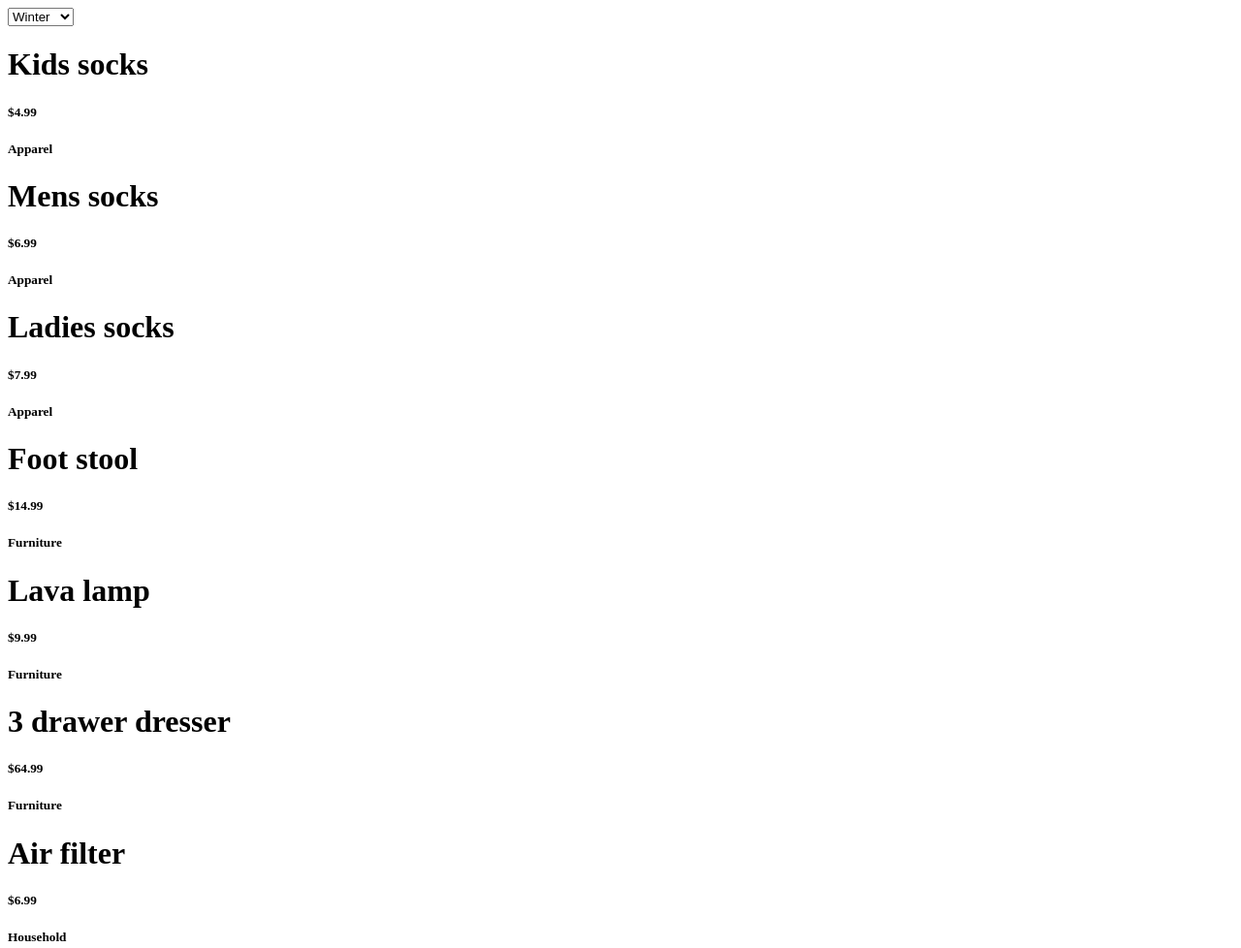
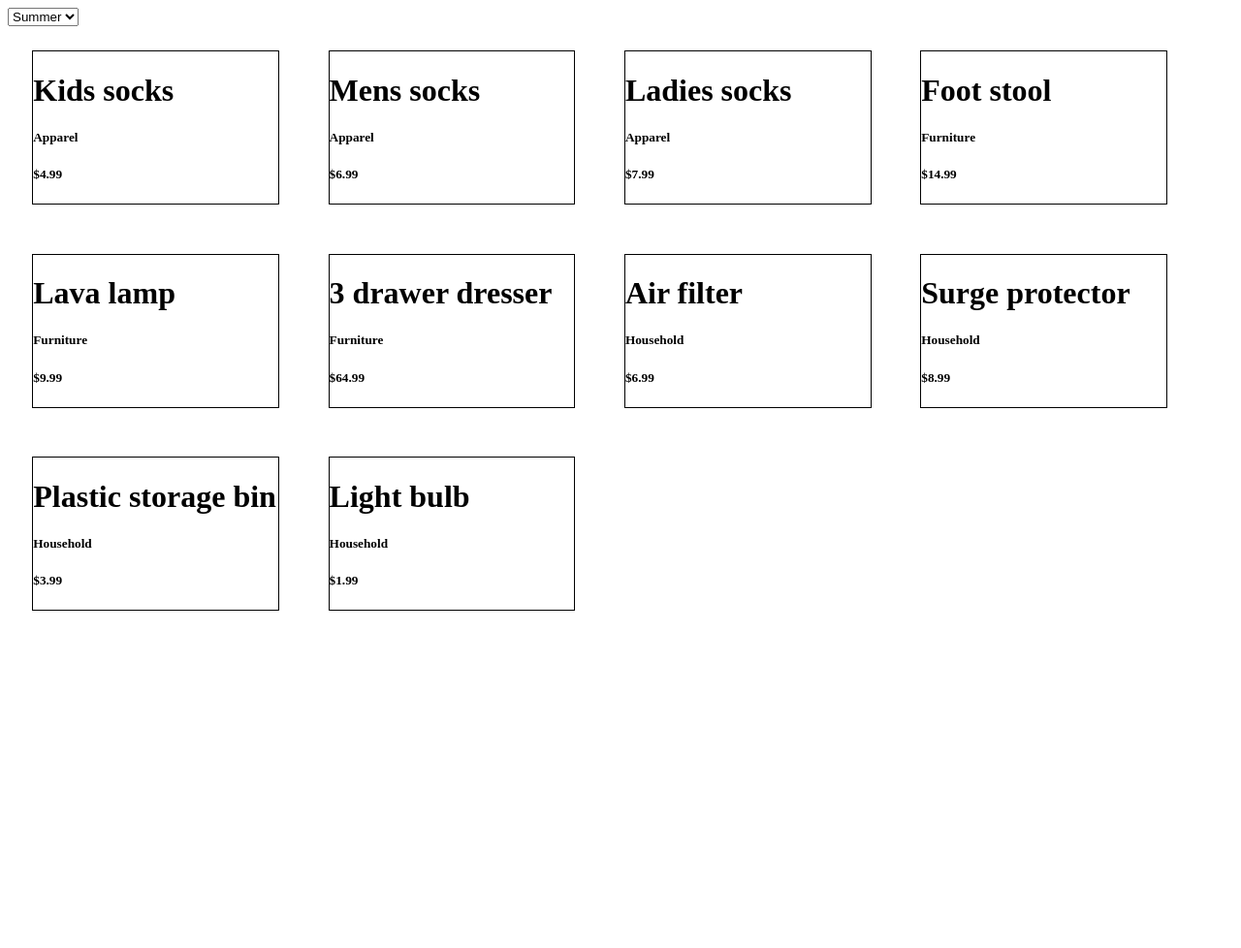
Before and after one commit to kdylanthomas/exercises, a plain HTML site: page spa/seasonal-sales/index.html in a window 1280 px wide. Shown: the top 978 px of the page at 97% size. After the commit the page ends 800 px from the top, so only its background shows below. Drawn offline with Linux system fonts and the light colour scheme.

Commit message:
event listeners working, added minimal styling

```diff
--- a/spa/seasonal-sales/index.html
+++ b/spa/seasonal-sales/index.html
@@ -3,9 +3,11 @@
 <head>
 	<meta charset="UTF-8">
 	<title>Seasonal Sales</title>
+	<link rel="stylesheet" href="styles.css">
 </head>
 <body>
 	<select name="season-discounts" id="season-discounts">
+		<option value="Summer">Summer</option>
 		<option value="Winter">Winter</option>
 		<option value="Autumn">Autumn</option>
 		<option value="Spring">Spring</option>
--- a/spa/seasonal-sales/seasonal-sales.js
+++ b/spa/seasonal-sales/seasonal-sales.js
@@ -1,4 +1,3 @@
-
 // Your job is to build a web page that lists all of the products,
 // the name of the department it's in, and the price. Additionally, put a
 // <select> element at the top of the page that contains all possible values
@@ -51,13 +50,26 @@ function categoriesLoaded () {
 			console.log(combinedData);
 			outputToDOM();
 
+			// !!!!!!!!!!!
+			// event listener is here for now, since it also calls outputToDOM (move to global scope later)
+			// selecting a new season recreates the HTML on the page, but with discounted prices inserted
+			discountSelects.addEventListener("change", function() {
+				event.preventDefault();
+				outputToDOM();
+			});
+
 			function outputToDOM () {
+				// set innerHTML empty to begin with so cards don't repeat themselves on a change
+				container.innerHTML = "";
 				// this refers to the products object
 				var productsRef = combinedData[0].products;
 				// this refers to the categories object
 				var categoryRef = combinedData[1].categories;
-				console.log(categoryRef);
-				console.log(productsRef);
+				// console.log(categoryRef);
+				// console.log(productsRef);
+				// discountReference refers to the option value for the season the user selects
+				var discountReference = discountSelects.value;
+				console.log("DISCOUNT REFERENCE", discountReference);
 				// loop through each product and pull ID, name, price, and category number
 				for (var i = 0; i < productsRef.length; i++) {
 					var currentProduct = productsRef[i];
@@ -65,14 +77,16 @@ function categoriesLoaded () {
 					var prodName = currentProduct.name;
 					var prodPrice = currentProduct.price;
 					var prodCat = currentProduct.category_id;
+					// output is empty; eventually will hold all HTML to be added to page
 					var output = "";
+					console.log("prodName", prodName);
+					console.log("prodPrice", prodPrice);
 					// start adding HTML to an output variable
-					output += `<div class="card"><h1>${prodName}</h1><h5>$${prodPrice}</h5>`;
+					output += `<div class="card"><h1>${prodName}</h1>`;
 					console.log(prodId, prodName, prodPrice, prodCat);
 					// loop through each category
 					for (var j = 0; j < categoryRef.length; j++) {
 						var currentCategory = categoryRef[j];
-						console.log("current category name:", currentCategory.name);
 						var currentCategoryID = currentCategory.id;
 						console.log("current category ID:", currentCategoryID);
 						console.log("prod ID:", prodCat);
@@ -81,45 +95,36 @@ function categoriesLoaded () {
 							// set prodCat equal to the NAME, not the ID, of the category and print to DOM
 							prodCat = currentCategory.name;
 							console.log("this is the right product category!", prodCat);
-							output += `<h5>${prodCat}</h5></div>`;
-							container.innerHTML += output;
-						}
-					}
-				}
-				// !!!!!!!!!!
-				// STEP FIVE: add an event listener to the select dropdown to apply discounts
+							// add the product category NAME to the card
+							output += `<h5>${prodCat}</h5>`;
+							// grab the season for a discount from the categories object
+							prodDiscount = currentCategory.season_discount;
+							console.log("discount season", prodDiscount);
+							// if the current category's discount season is the same as the season the user chose,
+							if (prodDiscount === discountReference) {
+								console.log("DISCOUNTED RATE", currentCategory.discount);
+								// calculate a discounted price
+								discountPrice = (prodPrice - (prodPrice * currentCategory.discount)).toFixed(2);
+								console.log("discounted price", discountPrice);
+								// and print the discounted price inside the card
+								output += `<h5>$${discountPrice}</h5></div>`;
+							// if the item goes on sale in a season the user did not select,
+							} else {
+								// just print the normal price inside the card
+								output += `<h5>$${prodPrice}</h5></div>`;
+							}
 
-				// !!!! current problems with this:
-					// 1: right now, it only works on the last item in the array (it's in the wrong place)
-					// 2: it performs the discount regardless of whether it's the right season
-					// maybe write this as its own function in global scope, call it inside a for loop?
-				// when the user selects a different season,
-				discountSelects.addEventListener("change", function() {
-					console.log("you chose a different season!");
-					// loop through the options for seasons
-					for (var i = 0; i < discountSelects.options.length; i++) {
-						// go through the options and find the one that the user picked
-						if (discountSelects.options[i].selected === true) {
-							// set that value equal to "season"
-							var season = discountSelects.options[i].value;
-							console.log("season", season);
-							console.log("just the product price", prodPrice);
-							// calculate a discounted price
-							var discountedPrice = prodPrice - prodPrice * currentCategory.discount;
-							discountedPrice = discountedPrice.toFixed(2);
-							console.log("discounted price for light bulb", discountedPrice);
 						}
 
 					}
-				});
+					// put all the cards inside the container div
+					container.innerHTML += output;
+				}
+
 			}
 		}
 	}
 }
-
-// function applyDiscounts() {
-
-// }
 
 var productsError = function() {
 	console.log("Houston, we have a problem.");
--- /dev/null
+++ b/spa/seasonal-sales/styles.css
@@ -0,0 +1,6 @@
+.card {
+	display: inline-block;
+	margin: 2%;
+	width: 20%;
+	border: 1px solid black;
+}
```
